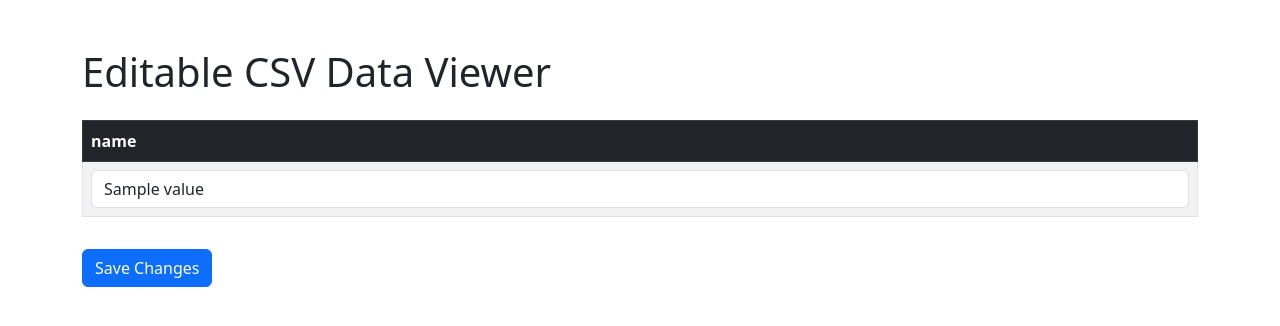
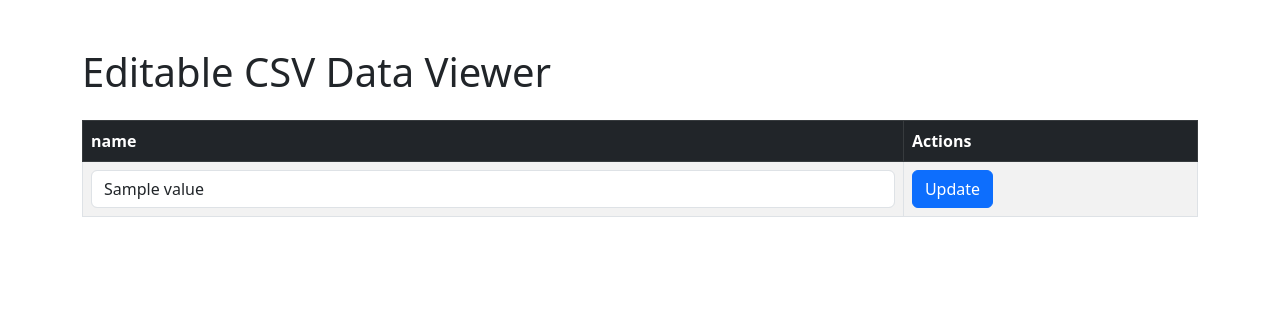
Before and after one commit to albertaillet/diet-optimization, a Flask app: template dietlogger/templates/index.html in a window 1280 px wide. Shown: the top 326 px of the page. Run offline with Flask 3, Linux system fonts and the light colour scheme; the template is opened without the code that fills it: most values are stand-ins (such as "Sample title", 1, 10 or a date in 2020).

Commit message:
made the individual rows editable instead

```diff
--- a/dietlogger/app.py
+++ b/dietlogger/app.py
@@ -24,21 +24,25 @@ temporary_csv_data: list[dict[str, str]] = []
 
 
 # Route to read CSV file from disk and render it in editable format
-@app.route("/", methods=["GET", "POST"])
+@app.route("/", methods=["GET"])
 def index():
     global temporary_csv_data
     if not temporary_csv_data:
         # Load initial CSV data from disk if temporary data is not present
         csv_path = DATA_DIR / "nutrient_map.csv"
         temporary_csv_data = read_csv_file(csv_path)
+    return render_template("index.html", csv_data=list(enumerate(temporary_csv_data)))
 
-    if request.method == "POST":
-        # Update temporary CSV data with form inputs
-        updated_data = request.form.to_dict(flat=False)
-        temporary_csv_data = convert_form_data_to_dict(updated_data)
-        return redirect(url_for("index"))
 
-    return render_template("index.html", csv_data=list(enumerate(temporary_csv_data)))
+# Route to update a specific row in the CSV data
+@app.route("/update_row/<int:row_index>", methods=["POST"])
+def update_row(row_index: int) -> str:
+    global temporary_csv_data
+    if row_index < len(temporary_csv_data):
+        # Update the specific row with form data
+        updated_row = request.form.to_dict()
+        temporary_csv_data[row_index] = updated_row
+    return redirect(url_for("index")).get_data(as_text=True)
 
 
 def read_csv_file(filepath: Path) -> list[dict[str, str]]:
--- a/dietlogger/templates/index.html
+++ b/dietlogger/templates/index.html
@@ -5,40 +5,42 @@
     <meta charset="UTF-8">
     <meta name="viewport" content="width=device-width, initial-scale=1.0">
     <link href="https://cdn.jsdelivr.net/npm/bootstrap@5.3.0/dist/css/bootstrap.min.css" rel="stylesheet">
+    <script src="https://cdn.jsdelivr.net/npm/bootstrap@5.3.0/dist/js/bootstrap.bundle.min.js"></script>
     <title>Editable CSV Data Viewer</title>
 </head>
 
 <body>
     <div class="container mt-5">
         <h1 class="mb-4">Editable CSV Data Viewer</h1>
-
-        <form method="POST" action="/">
-            <table id="csvTable" class="table table-striped table-bordered mt-3">
+        <table id="csvTable" class="table table-striped table-bordered mt-3" data-toggle="table">
             <thead class="table-dark">
                 <tr>
                     {% if csv_data and csv_data|length > 0 %}
                     {% for header in csv_data[0][1].keys() %}
                     <th>{{ header }}</th>
                     {% endfor %}
+                    <th>Actions</th>
                     {% endif %}
                 </tr>
             </thead>
             <tbody>
-                    {% for row_idx, row in csv_data %}
+                {% for row_index, row in csv_data %}
                 <tr>
+                    <form action="{{ url_for('update_row', row_index=row_index) }}" method="POST">
                         {% for key, value in row.items() %}
                         <td>
                             <input type="text" name="{{ key }}" value="{{ value }}" class="form-control" />
                         </td>
                         {% endfor %}
+                        <td>
+                            <button type="submit" class="btn btn-primary">Update</button>
+                        </td>
+                    </form>
                 </tr>
                 {% endfor %}
             </tbody>
         </table>
-            <button type="submit" class="btn btn-primary mt-3">Save Changes</button>
-        </form>
     </div>
-    <script src="https://cdn.jsdelivr.net/npm/bootstrap@5.3.0/dist/js/bootstrap.bundle.min.js"></script>
 </body>
 
 </html>
```
Also changed, not shown: 1 other file. Lines whose indentation alone changed are shown as unchanged.
